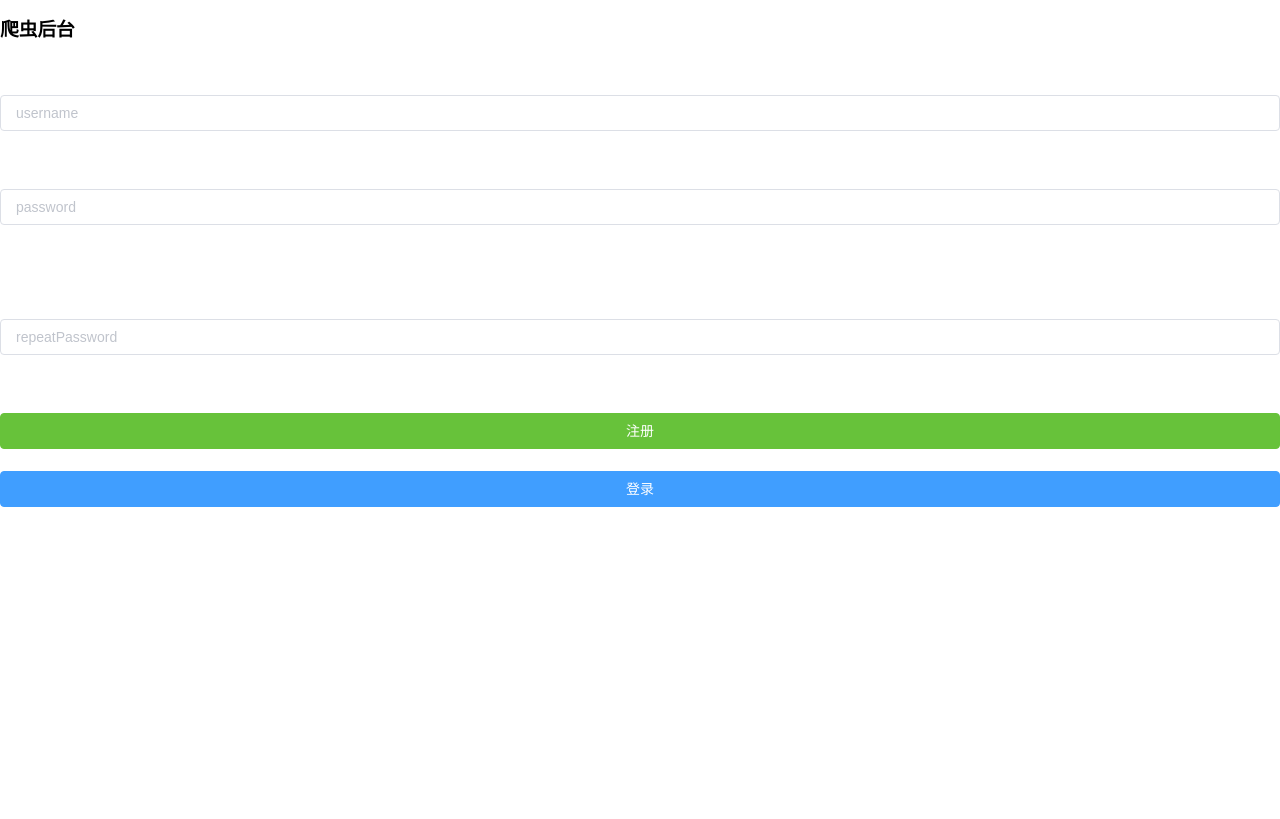
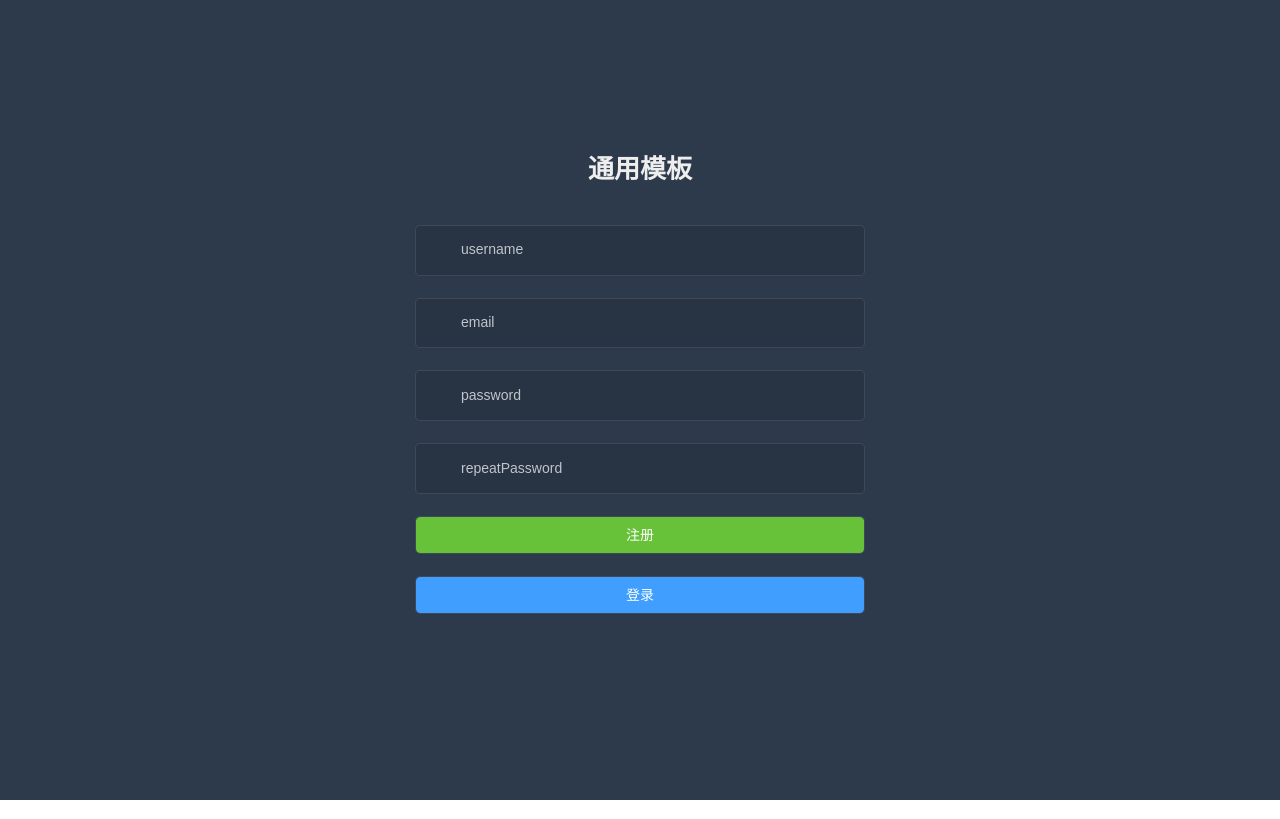
Before and after one commit to Joker1995/CommonTemplate, a Vue app in the folder CommonTemplateFrontEnd/: page /#/register in a window 1280 px wide. Built offline with nearby package versions, Linux system fonts and the light colour scheme.

Commit message:
注册界面修改

```diff
--- a/CommonTemplateFrontEnd/src/api/user/user.js
+++ b/CommonTemplateFrontEnd/src/api/user/user.js
@@ -16,14 +16,15 @@ export function doLogin(userName, password, captcha, captchaToken) {
   })
 }
 
-export function doRegister(username, password) {
+export function doRegister(username, password, email) {
   const encyptPassword = md5(md5(password + getEncyptSalt()))
   return request({
     url: '/user/register',
     method: 'post',
-    data: {
-      username,
-      encyptPassword
+    params: {
+      userName: username,
+      password: encyptPassword,
+      email: email
     }
   })
 }
--- a/CommonTemplateFrontEnd/src/store/modules/user.js
+++ b/CommonTemplateFrontEnd/src/store/modules/user.js
@@ -48,7 +48,7 @@ const user = {
     Register({ commit }, userInfo) {
       const username = userInfo.username.trim()
       return new Promise((resolve, reject) => {
-        doRegister(username, userInfo.password).then(resp => {
+        doRegister(username, userInfo.password, userInfo.email).then(resp => {
           commit('SET_NAME', username)
           commit('SET_PASSWORD', userInfo.password)
           resolve()
--- a/CommonTemplateFrontEnd/src/utils/request.js
+++ b/CommonTemplateFrontEnd/src/utils/request.js
@@ -73,11 +73,12 @@ service.download = (url, data, fileName) => {
               msgComponent.close = () => {
                 store.dispatch('FedLogOut').then(() => {
                   const currentHashRouter = location.hash
-                  if (currentHashRouter !== '/#/login') {
+                  if (currentHashRouter.startsWith('#/login') && currentHashRouter.startsWith('#/register')) {
                     const delayTime = Math.floor(Math.random() * 2000 + 3000)
                     setTimeout(() => {
                       const hashRouter = location.hash
-                      if (hashRouter !== '/#/login') {
+                      console.log(hashRouter)
+                      if (hashRouter.startsWith('#/login') && hashRouter.startsWith('#/register')) {
                         location.reload() // 为了重新实例化vue-router对象 避免bug
                       }
                     }, delayTime)
@@ -149,11 +150,12 @@ service.interceptors.response.use(
           msgComponent.close = () => {
             store.dispatch('FedLogOut').then(() => {
               const currentHashRouter = location.hash
-              if (currentHashRouter !== '/#/login') {
+              if (currentHashRouter.startsWith('#/login') && currentHashRouter.startsWith('#/register')) {
                 const delayTime = Math.floor(Math.random() * 2000 + 3000)
                 setTimeout(() => {
                   const hashRouter = location.hash
-                  if (hashRouter !== '/#/login') {
+                  console.log(hashRouter)
+                  if (hashRouter.startsWith('#/login') && hashRouter.startsWith('#/register')) {
                     location.reload() // 为了重新实例化vue-router对象 避免bug
                   }
                 }, delayTime)
--- a/CommonTemplateFrontEnd/src/utils/validate.js
+++ b/CommonTemplateFrontEnd/src/utils/validate.js
@@ -1,4 +1,4 @@
-/* 校验密码 */
+/* 校验验证码 */
 export function validateCaptcha(captchaVal) {
   if (!captchaVal) {
     return false
@@ -9,6 +9,18 @@ export function validateCaptcha(captchaVal) {
   }
 }
 
+/* 校验邮箱 */
+export function validateEmail(emailVal) {
+  if (!emailVal) {
+    return false
+  } else if (!emailVal.includes('@')) {
+    return false
+  } else {
+    return true
+  }
+}
+
+/* 校验密码 */
 export function validatePwd(pwdVal) {
   let num = 0
   const rule1 = /\d+/
--- a/CommonTemplateFrontEnd/src/views/login/Register.vue
+++ b/CommonTemplateFrontEnd/src/views/login/Register.vue
@@ -7,6 +7,12 @@
           <svg-icon icon-class="user" />
         </span>
         <el-input v-model="temp.username" name="username" type="text" auto-complete="on" placeholder="username" />
+      </el-form-item>
+      <el-form-item prop="email">
+        <span class="svg-container">
+          <svg-icon icon-class="user" />
+        </span>
+        <el-input v-model="temp.email" name="email" type="text" auto-complete="on" placeholder="email" />
       </el-form-item>
       <el-form-item prop="password">
         <span class="svg-container">
@@ -53,7 +59,7 @@
 </template>
 
 <script>
-import { validatePwd } from '@/utils/validate'
+import { validatePwd, validateEmail } from '@/utils/validate'
 
 export default {
   name: 'Login',
@@ -65,19 +71,28 @@ export default {
         callback()
       }
     }
+    const validateMail = (rule, value, callback) => {
+      if (!validateEmail(value)) {
+        callback(new Error('请输入正确格式的邮箱'))
+      } else {
+        callback()
+      }
+    }
     return {
       temp: {
         username: undefined,
         password: undefined,
-        repeatPassword: undefined
+        repeatPassword: undefined,
+        email: undefined
       },
       registerRules: {
-        password: [{ required: true, trigger: 'blur', validator: validatePass }]
+        password: [{ required: true, trigger: 'blur', validator: validatePass }],
+        email: [{ required: true, trigger: 'blur', validator: validateMail }]
       },
       loading: false,
       pwdType: 'password',
       redirect: undefined,
-      projectName: '爬虫后台'
+      projectName: '通用模板'
     }
   },
   watch: {
@@ -101,9 +116,11 @@ export default {
         if (valid) {
           this.loading = true
           this.$store.dispatch('Register', this.temp).then(() => {
-            this.loading = false
             this.$router.push('/login')
           })
+          setTimeout(() => {
+            this.loading = false
+          }, 5000)
         }
       })
     },
@@ -119,7 +136,7 @@ $bg:#2d3a4b;
 $light_gray:#eee;
 
 /* reset element-ui css */
-.login-container {
+.register-container {
   .el-input {
     display: inline-block;
     height: 47px;
@@ -152,12 +169,12 @@ $light_gray:#eee;
 $bg:#2d3a4b;
 $dark_gray:#889aa4;
 $light_gray:#eee;
-.login-container {
+.register-container {
   position: fixed;
   height: 100%;
   width: 100%;
   background-color: $bg;
-  .login-form {
+  .register-form {
     position: absolute;
     left: 0;
     right: 0;
@@ -165,6 +182,12 @@ $light_gray:#eee;
     max-width: 100%;
     padding: 35px 35px 15px 35px;
     margin: 120px auto;
+  }
+  .el-form-item{
+    #captchaImage{
+      position: absolute;
+      right: 0;
+    }
   }
   .tips {
     font-size: 14px;
```
